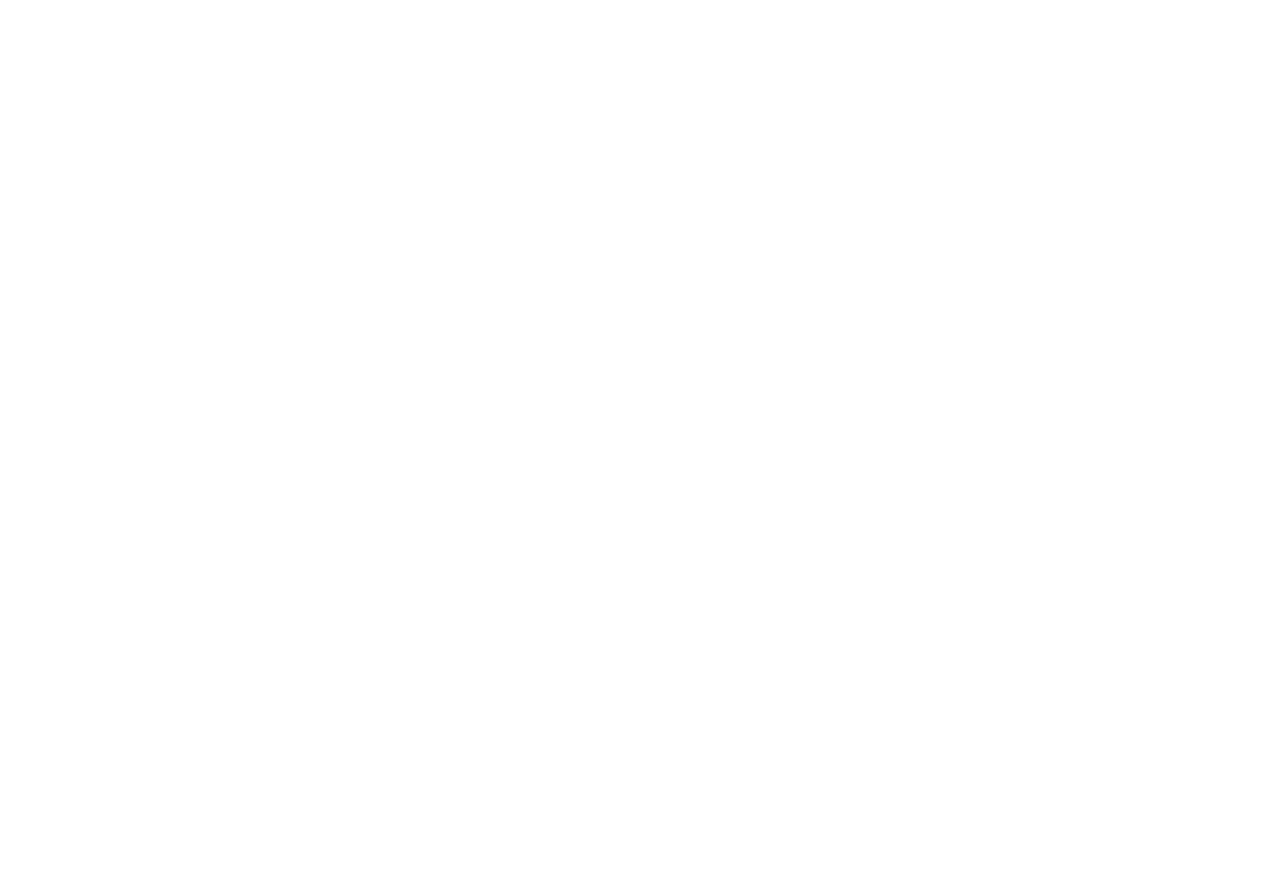
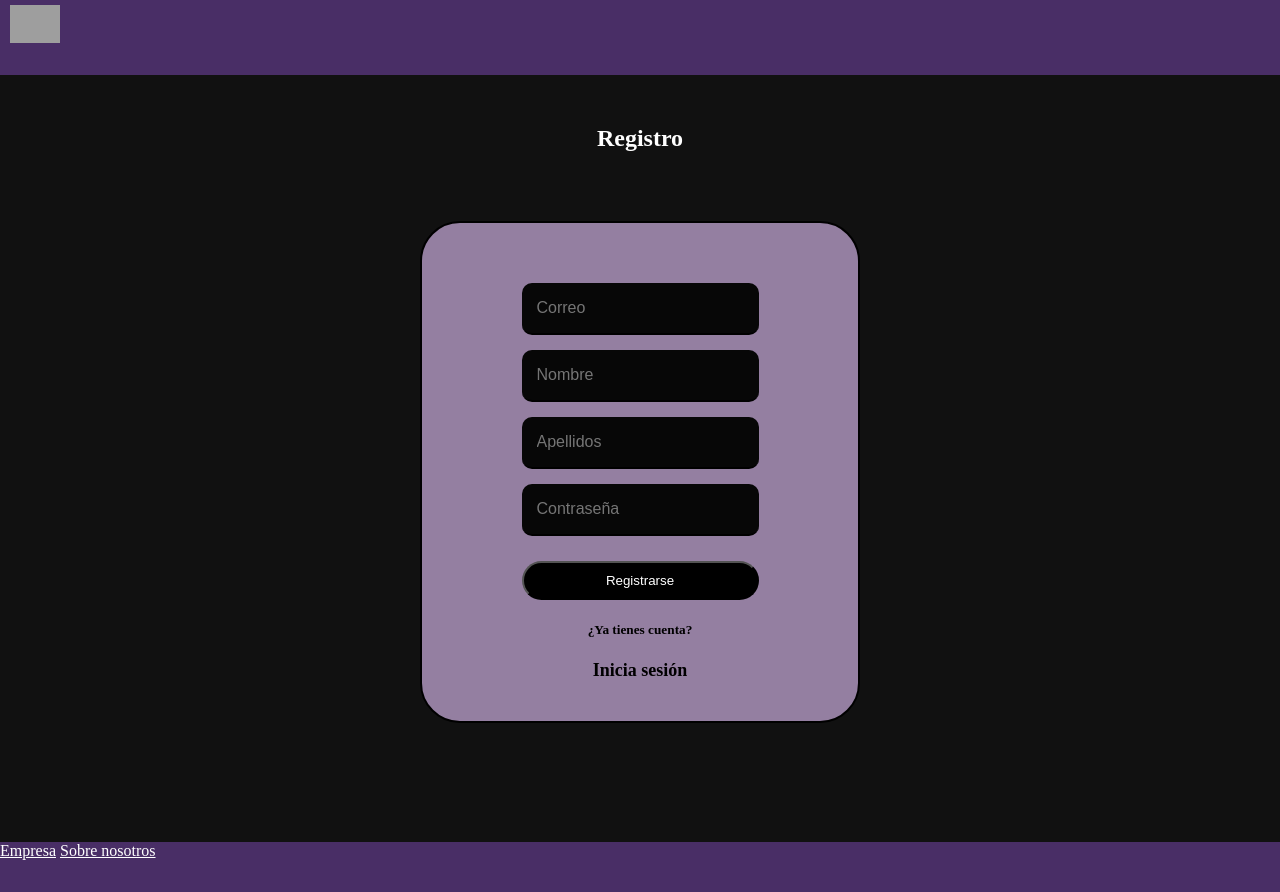
Before and after one commit to FearHeim/optativa, a plain HTML site: page src/register.html in a window 1280 px wide. Before the commit the page ends 800 px from the top, so only its background shows below. Drawn offline with Linux system fonts and the light colour scheme; grey boxes are pictures that could not be loaded.

Commit message:
registro y detalles extra

```diff
--- /dev/null
+++ b/src/main.html
@@ -0,0 +1,78 @@
+<!DOCTYPE html>
+<html lang="en">
+
+<head>
+    <meta charset="UTF-8">
+    <meta name="viewport" content="width=device-width, initial-scale=1.0">
+    <link rel="stylesheet" href="/styles/styles.css">
+    <title>BETA</title>
+</head>
+
+<body>
+    <header>
+        <a class="logo_a" href="/">
+            <img class="logo"
+                src="https://cdn.discordapp.com/attachments/674855437702660116/776255438311522304/5a01942e7ca233f48ba62734.png"
+                alt="logo">
+        </a>
+        <div class="menu">
+            <div>
+
+            </div>
+
+        </div>
+
+
+    </header>
+
+    <section class="seccion">
+        <div >
+            <h2 class="title">Sobre Nosotros</h2>
+        </div>
+        <div class="div_prin">
+            <p class="parrafo">
+                Lorem ipsum dolor sit amet, consectetur adipiscing elit. Curabitur nec ex diam. Duis ac nunc tortor. Donec
+                id libero quis augue dignissim tincidunt in sit amet odio. Nullam et quam eros. Vestibulum sit amet
+                pellentesque augue, eu porta nulla. Duis pellentesque consequat lectus. Sed tincidunt suscipit eros eget
+                varius. Cras sit amet interdum est.
+
+                Etiam blandit, metus nec fringilla suscipit, justo diam tincidunt diam, vel tincidunt tellus ligula a felis.
+                Aliquam vitae leo risus. Etiam nisl metus, congue vitae quam eget, finibus tincidunt metus. Nam a urna diam.
+                Nunc varius, mi imperdiet posuere feugiat, arcu mi molestie dolor, sit amet pretium diam dui vel ipsum.
+                Nulla a lectus tincidunt nisi bibendum interdum non sed ipsum. Suspendisse efficitur, diam non blandit
+                congue, augue risus aliquam lorem, sed eleifend justo purus sit amet elit. Integer blandit massa vitae velit
+                convallis, sed scelerisque felis elementum.
+
+                In id risus sit amet quam mattis tincidunt. Duis sit amet urna sed lacus feugiat imperdiet. Phasellus
+                aliquet sodales libero eget dictum. Nulla eu nisi felis. Suspendisse maximus fermentum sagittis. Donec nec
+                egestas lacus, eget dapibus dui. Duis sit amet fermentum sem. Interdum et malesuada fames ac ante ipsum
+                primis in faucibus. Curabitur vitae luctus magna. Suspendisse potenti. In quis quam lorem. Etiam fringilla,
+                elit eu posuere lacinia, magna lorem vehicula est, id aliquam magna nibh porttitor ligula. Quisque sed ex
+                mi. Pellentesque ultricies blandit turpis, et sollicitudin eros auctor sed.
+
+                Integer feugiat ante ut ex iaculis, at lacinia lectus laoreet. Mauris suscipit massa sapien, et luctus ante
+                lacinia et. Vestibulum nunc nisl, tempor quis quam at, sagittis iaculis nibh. Sed mattis ex quam, ac porta
+                nibh posuere id. Proin ullamcorper neque nisi, ornare gravida tortor consequat vel. Pellentesque at pulvinar
+                ex. Mauris at imperdiet ipsum. Donec diam orci, luctus vel quam at, convallis viverra orci. Curabitur ornare
+                fringilla ligula eget fringilla. Aliquam viverra ligula at molestie vehicula. Mauris posuere efficitur nulla
+                sed elementum. Aenean sed egestas ante, vel finibus nisi. Cras nec enim velit. Donec id luctus tortor.
+                Aenean quam neque, eleifend vitae est at, euismod maximus sapien. Nunc interdum rhoncus diam quis pulvinar.
+
+                Ut vulputate consequat tellus vitae imperdiet. Aenean sit amet porta justo. Donec iaculis feugiat mauris non
+                ornare. Pellentesque pharetra semper urna non interdum. Nunc eu sollicitudin nibh. Vestibulum lacinia, elit
+                in mollis luctus, leo nunc dapibus magna, in dictum neque leo et mauris. Integer efficitur ex nulla, non
+                accumsan felis sollicitudin et. In quis tellus pretium, bibendum ipsum at, rutrum lectus. Proin ac dictum
+                lectus. Duis iaculis at sem id laoreet. Suspendisse auctor ut arcu sit amet sagittis. Proin accumsan magna
+                sed ante tristique, sit amet mollis augue mattis. Curabitur pharetra ex mauris. Mauris lobortis est risus,
+                eget interdum leo porta ac. Fusce ut nulla quis sapien pulvinar dictum at ac massa.
+            </p>
+        </div>
+
+    </section>
+
+    <footer>
+
+    </footer>
+</body>
+
+</html>
--- a/src/register.html
+++ b/src/register.html
@@ -0,0 +1,59 @@
+<!DOCTYPE html>
+<html lang="en">
+
+<head>
+    <meta charset="UTF-8">
+    <meta name="viewport" content="width=device-width, initial-scale=1.0">
+    <link rel="stylesheet" href="/styles/styles.css">
+    <link rel="stylesheet" href="/styles/register.css">
+    <title>BETA</title>
+</head>
+
+<body>
+    <header>
+        <a class="logo_a" href="/">
+            <img class="logo"
+                src="https://cdn.discordapp.com/attachments/674855437702660116/776255438311522304/5a01942e7ca233f48ba62734.png"
+                alt="logo">
+        </a>
+        <div class="menu">
+            <div>
+
+            </div>
+
+        </div>
+
+
+    </header>
+
+    <section class="seccion">
+        <div >
+            <h2 class="title">Registro</h2>
+        </div>
+        <div class="div_prin">
+            <section class="login">
+                <section class="login_contenedor">
+
+                    <form class="login_contenedor--form" action="">
+                        <input class="inputemail" type="email" placeholder="Correo">
+                        <input class="inputnombre" type="Name" placeholder="Nombre">
+                        <input class="inputapellidos" type="Name" placeholder="Apellidos">
+                        <input class="inputcontra" type="password" placeholder="Contraseña">
+                        <button class="button">Registrarse</button>
+                        <h5 class="registra">¿Ya tienes cuenta?</h5>
+                        <a class="registra2" href="/src/login.html">Inicia sesión</a>
+                    </form>
+
+                </section>
+            </section>
+        </div>
+
+    </section>
+
+    <footer>
+        <a href="">Empresa</a>
+        <a href="/src/usinformation.html">Sobre nosotros</a>
+    </footer>
+</body>
+
+</html>
--- /dev/null
+++ b/styles/register.css
@@ -0,0 +1,129 @@
+
+.login{
+    background: linear-gradient(#000000);
+    display: flex;
+    align-items: center;
+    justify-content: center;
+    flex-direction: column;
+    padding: 0px 30px;
+    min-height: calc(100vh - 200px);
+}
+.login_contenedor{
+    margin-top: -20px;
+    color: rgb(0, 0, 0);
+    background-color: rgba(154, 132, 168, 0.955);
+    border: 2px solid rgb(0, 0, 0);
+    border-radius: 40px;
+    padding: 60px 68px 40px;
+    min-height: 350px;
+    width: 300px;
+    display: flex;
+    justify-content: space-around;
+    flex-direction: column;
+    margin-bottom: 0px;
+    align-items: center;
+
+}
+.login_contenedor--form{
+    display: flex;
+    flex-direction: column;
+
+}
+.login_contenedor--form label{
+    font-size: 14px;
+}
+
+.inputemail{
+    color: rgb(154, 132, 168);
+    background-color: rgb(7, 7, 7);
+    border-left: 0px;
+    border-top: 0px;
+    border-right: 0px;
+    border-bottom: 2px solid rgb(0, 0, 0);
+    font-size: 16px;
+    font-family: 'Ubuntu', sans-serif;
+    margin-bottom: 15px;
+    padding: 0 15px;
+    outline: none;
+    height: 50px;
+    border-radius: 10px;
+
+}
+
+.inputnombre{
+    color: rgb(154, 132, 168);
+    background-color: rgb(7, 7, 7);
+    border-left: 0px;
+    border-top: 0px;
+    border-right: 0px;
+    border-bottom: 2px solid rgb(0, 0, 0);
+    font-size: 16px;
+    font-family: 'Ubuntu', sans-serif;
+    margin-bottom: 15px;
+    padding: 0 15px;
+    outline: none;
+    height: 50px;
+    border-radius: 10px;
+}
+
+.inputapellidos{
+    color: rgb(154, 132, 168);
+    background-color: rgb(7, 7, 7);
+    border-left: 0px;
+    border-top: 0px;
+    border-right: 0px;
+    border-bottom: 2px solid rgb(0, 0, 0);
+    font-size: 16px;
+    font-family: 'Ubuntu', sans-serif;
+    margin-bottom: 15px;
+    padding: 0 15px;
+    outline: none;
+    height: 50px;
+    border-radius: 10px;
+}
+
+.inputcontra{
+    color: rgb(154, 132, 168);
+    background-color: rgb(7, 7, 7);
+    border-left: 0px;
+    border-top: 0px;
+    border-right: 0px;
+    border-bottom: 2px solid rgb(0, 0, 0);
+    font-size: 16px;
+    font-family: 'Ubuntu', sans-serif;
+    margin-bottom: 15px;
+    padding: 0 15px;
+    outline: none;
+    height: 50px;
+    border-radius: 10px;
+}
+
+button{
+    background-color: black;
+    border-radius: 20px;
+    padding-top: 10px;
+    padding-bottom: 10px;
+    margin-top: 10px;
+    color: white;
+}
+
+.registra{
+    color: #000000;
+    text-decoration: none;
+}
+
+.registra2{
+    color: #000000;
+    text-decoration: none;
+    font-weight: bold;
+    font-size: large;
+}
+
+
+footer {
+    background-color: #492e66;
+    height: 50px;
+    width: 100%;
+    margin-top: 60px;
+    bottom: 0;
+}
--- a/styles/styles.css
+++ b/styles/styles.css
@@ -55,6 +55,8 @@ footer {
 
 }
 
+
+
 a{
     color: white;
 
```
Also changed, not shown: index.html (+1 -0 lines), src/login.html (+2 -2 lines).
